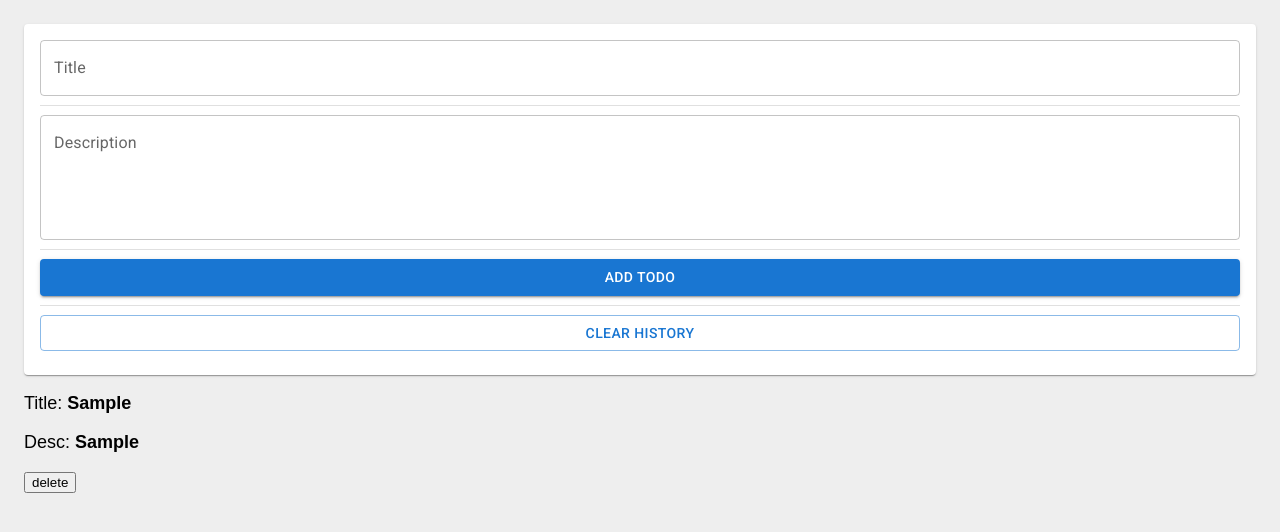
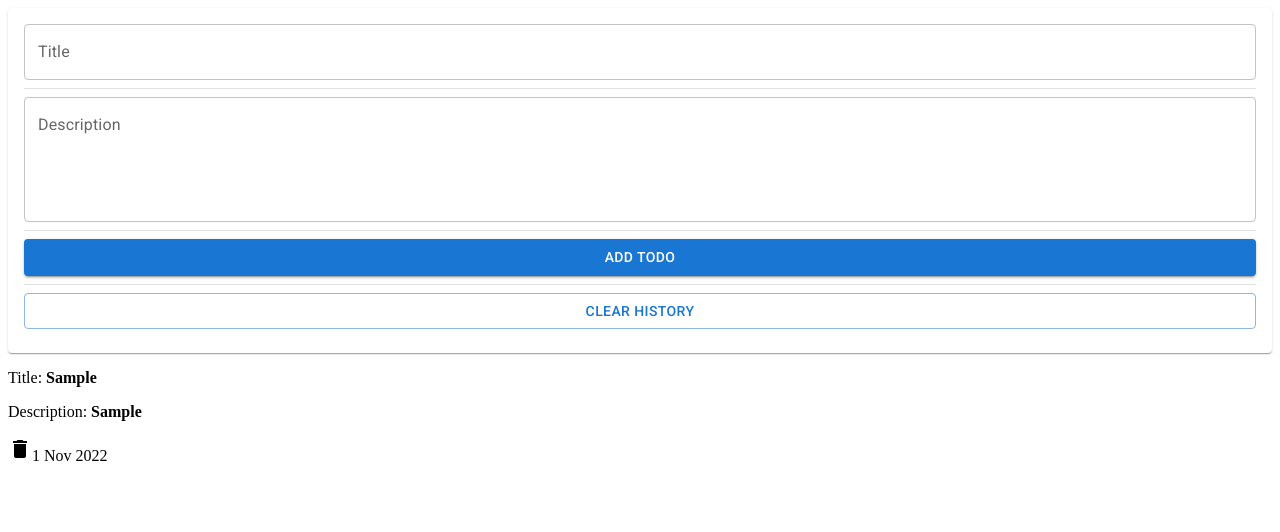
Before and after one commit to Peyman-Nasri/my-todo-app, a React (Create React App) app: page / in a window 1280 px wide. Both pictures are taken after typing "Sample", "Sample" into the empty fields and a click on the button "ADD TODO". Shown: the top 532 px of the page. Built offline with nearby package versions, Linux system fonts and the light colour scheme.

Commit message:
set delete buttons and date

```diff
--- a/package.json
+++ b/package.json
@@ -10,6 +10,7 @@
     "@testing-library/jest-dom": "^5.16.5",
     "@testing-library/react": "^13.4.0",
     "@testing-library/user-event": "^13.5.0",
+    "dayjs": "^1.11.6",
     "react": "^18.2.0",
     "react-dom": "^18.2.0",
     "react-scripts": "5.0.1",
--- a/src/Components/Input.js
+++ b/src/Components/Input.js
@@ -2,31 +2,41 @@ import React from "react";
 import { useState } from "react";
 import "./Input.css";
 import { v4 as shortId } from "uuid";
-import { Button, Card, CardContent, Divider, TextField } from "@mui/material";
+import {
+  Button,
+  Card,
+  CardContent,
+  Divider,
+  TextField,
+  Alert,
+  Snackbar,
+} from "@mui/material";
 import { Stack } from "@mui/system";
 
 function Input({ data, setData }) {
   //temp state
   const [Title, setTitle] = useState("");
   const [Desc, setDesc] = useState("");
+  const [ShowAlert, setShowAlert] = useState(false);
 
   //add task
   const addToDo = () => {
+    // if (!Title || !Desc) alert("Please fill out the fields needed");
+    if (!Title || !Desc) setShowAlert(true)
+    else {
       const task = {
         id: shortId(),
         title: Title,
         desc: Desc,
-      data: new Date(),
+        date: new Date(),
       };
       setTitle("");
       setDesc("");
 
-    if (Title === "" || Desc === "")
-      return alert("Please fill out the fields needed");
-
       setData([...data, task]);
 
       localStorage.setItem("toDo", JSON.stringify([...data, task]));
+    }
   };
 
   //clear history
@@ -36,6 +46,21 @@ function Input({ data, setData }) {
   };
   return (
     <>
+      <Snackbar
+        open={ShowAlert}
+        onClose={() => setShowAlert(false)}
+        sx={{ width: "100%" }}
+        spacing={2}
+        autoHideDuration={3000}
+      >
+        <Alert
+          onClose={() => setShowAlert(false)}
+          severity="warning"
+        >
+          Please fill out the fields needed
+        </Alert>
+      </Snackbar>
+
       <Card>
         <CardContent>
           <Stack>
--- a/src/Components/Todolist.js
+++ b/src/Components/Todolist.js
@@ -1,19 +1,28 @@
 import React from "react";
+import DeleteIcon from "@mui/icons-material/Delete";
+import dayjs from "dayjs";
 
 //add to list
 function Todolist({ data, deleteTodo }) {
   return (
     <>
       <div>
-        {data.map(({ title, desc, id }) => (
+        {data.map(({ title, desc, id, date }) => (
           <div key={id}>
             <p>
               Title: <b>{title}</b>
             </p>
             <p>
-              Desc: <b>{desc}</b>
+              Description: <b>{desc}</b>
             </p>
-            <button onClick={() => deleteTodo(id)}>delete</button>
+            <DeleteIcon
+              style={{ cursor: "pointer" }}
+              onClick={() => deleteTodo(id)}
+            />
+
+            {/* <button onClick={() => deleteTodo(id)}>delete</button> */}
+
+            {dayjs(date).format("D MMM YYYY")}
           </div>
         ))}
       </div>
--- a/src/index.css
+++ b/src/index.css
@@ -1,4 +1,4 @@
-* {
+/* * {
   box-sizing: border-box;
 }
 
@@ -7,4 +7,4 @@ body {
   background-color: #eee;
   margin: 1.5rem;
   font-size: large;
-}
+} */
```
Also changed, not shown: 1 other file (tests, documents, lock files or other folders). Lines whose indentation alone changed are shown as unchanged.
